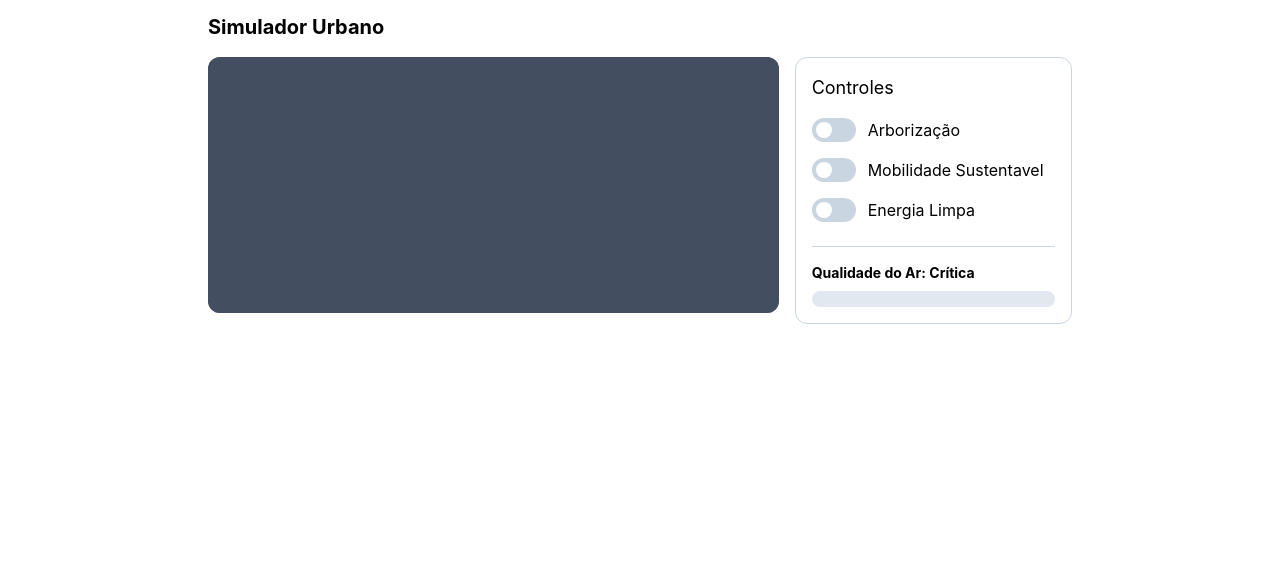
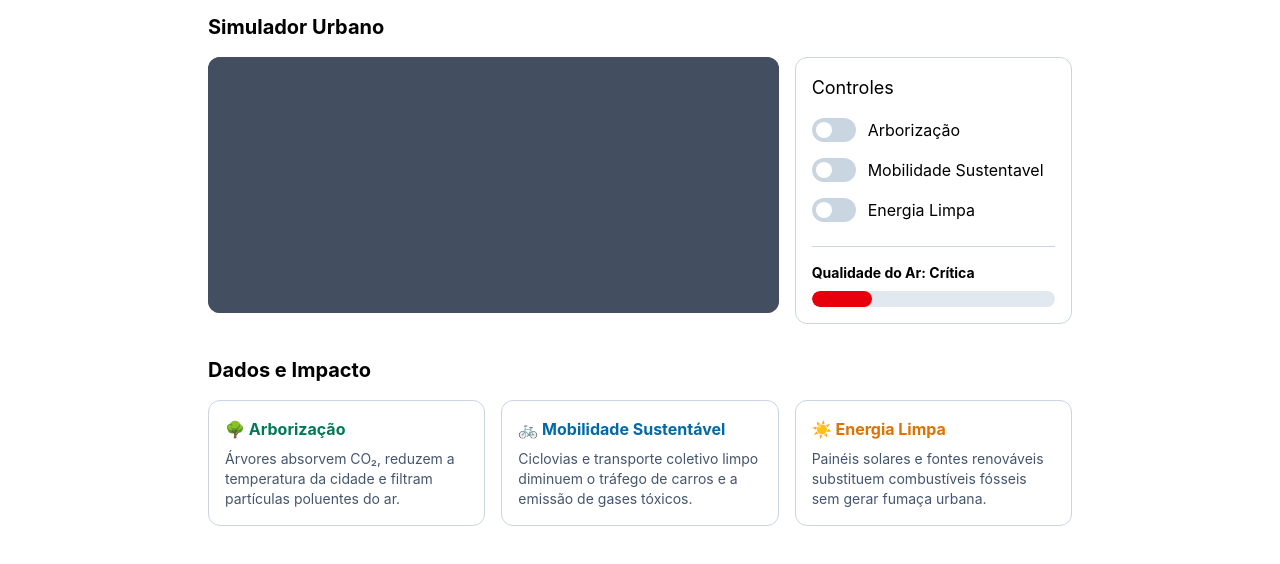
Before and after one commit to Willian10120/EcoSim, a website: page src/index.html in a window 1280 px wide. Shown: the part 68-632 px from the top of the page. Drawn offline with Linux system fonts and the light colour scheme.

Commit message:
barra critical feita

```diff
--- a/src/index.html
+++ b/src/index.html
@@ -70,7 +70,36 @@
             </div>
         </div>
     </section>
-        <section id="dados"></section>
+                <section id="dados" class="mt-8">
+            <h2 class="text-xl font-bold mb-4">Dados e Impacto</h2>
+
+            <div class="grid grid-cols-1 md:grid-cols-3 gap-4">
+                <!-- Cartão 1 -->
+                <div class="p-4 bg-white border border-slate-300 rounded-xl">
+                    <h3 class="font-bold text-emerald-700">🌳 Arborização</h3>
+                    <p class="text-sm text-slate-600 mt-2">
+                        Árvores absorvem CO₂, reduzem a temperatura da cidade e filtram partículas poluentes do ar.
+                    </p>
+                </div>
+
+                <!-- Cartão 2 -->
+                <div class="p-4 bg-white border border-slate-300 rounded-xl">
+                    <h3 class="font-bold text-sky-700">🚲 Mobilidade Sustentável</h3>
+                    <p class="text-sm text-slate-600 mt-2">
+                        Ciclovias e transporte coletivo limpo diminuem o tráfego de carros e a emissão de gases tóxicos.
+                    </p>
+                </div>
+
+                <!-- Cartão 3 -->
+                <div class="p-4 bg-white border border-slate-300 rounded-xl">
+                    <h3 class="font-bold text-amber-600">☀️ Energia Limpa</h3>
+                    <p class="text-sm text-slate-600 mt-2">
+                        Painéis solares e fontes renováveis substituem combustíveis fósseis sem gerar fumaça urbana.
+                    </p>
+                </div>
+            </div>
+        </section>
+
         <section id="sobre"></section>
     </main>
     <footer></footer>
--- a/src/js/script.js
+++ b/src/js/script.js
@@ -36,3 +36,35 @@ botaoEnergia.addEventListener('click', () => {
     bolinhaEnergia.classList.toggle('translate-x-5');
     atualizarBar();
 })
+function atualizarBar() {
+    const textoAr = document.getElementById('nvl-qualidade-ar');
+    const barraAr = document.getElementById('bar-ar');
+
+    let pontos = 0;
+
+    if (!camadaArvore.classList.contains('hidden')) {
+        pontos = pontos + 1;
+    }
+    if (!camadaEnergia.classList.contains('hidden')) {
+        pontos = pontos + 1;
+    }
+    if (!camadaMobilidade.classList.contains('hidden')) {
+        pontos = pontos + 1;
+    }
+
+    if (pontos === 0) {
+        textoAr.textContent = 'Crítica';
+        barraAr.className = 'h-full rounded-full transition-all duration-500 bg-red-600 w-1/4';
+    } else if (pontos === 1) {
+        textoAr.textContent = 'Moderada';
+        barraAr.className = 'h-full rounded-full transition-all duration-500 bg-orange-500 w-2/4';
+    } else if (pontos === 2) {
+        textoAr.textContent = 'Boa';
+        barraAr.className = 'h-full rounded-full transition-all duration-500 bg-yellow-400 w-3/4';
+    } else {
+        textoAr.textContent = 'Excelente';
+        barraAr.className = 'h-full rounded-full transition-all duration-500 bg-green-600 w-full';
+    }
+}
+
+atualizarBar();
```
Also changed, not shown: src/css/output.css.
